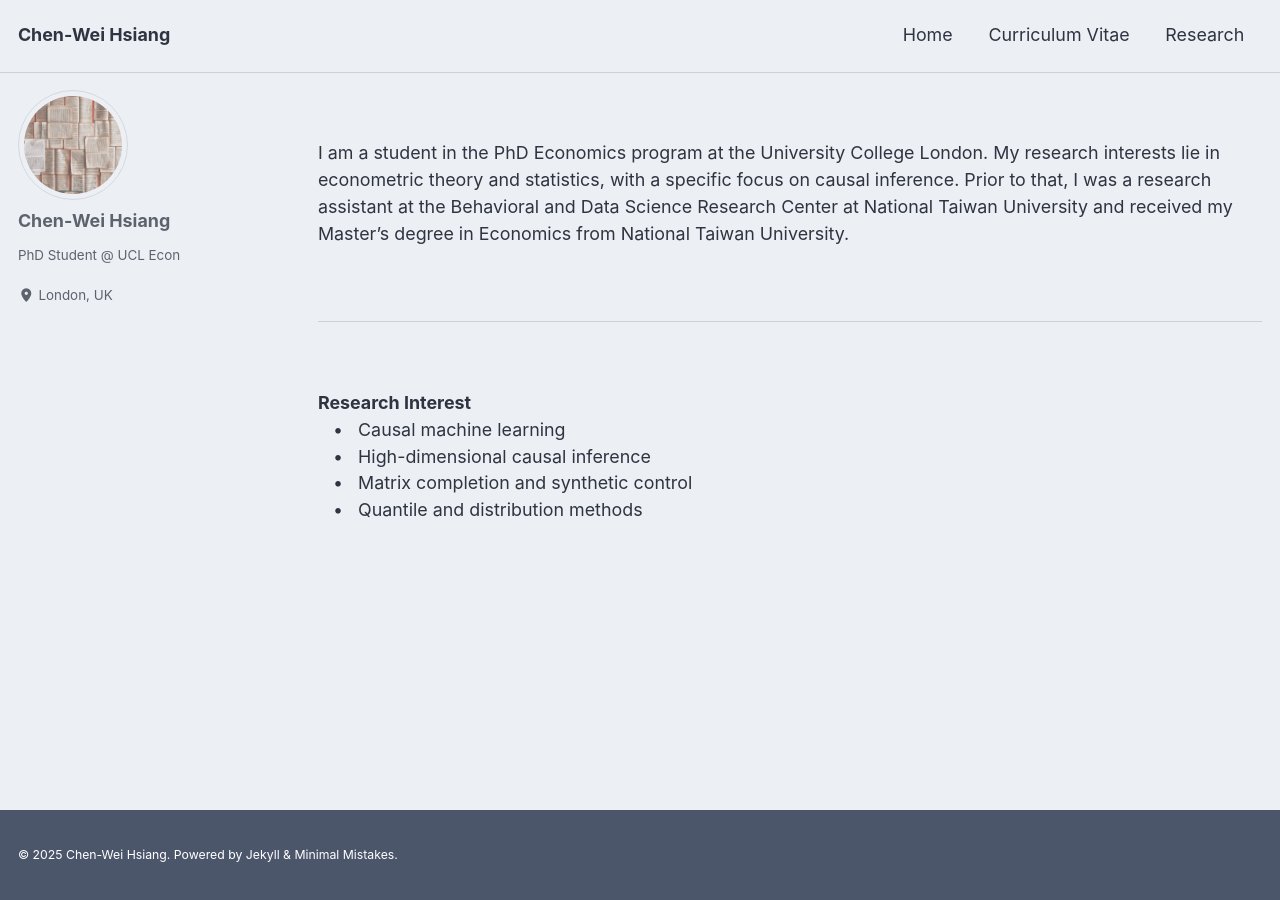
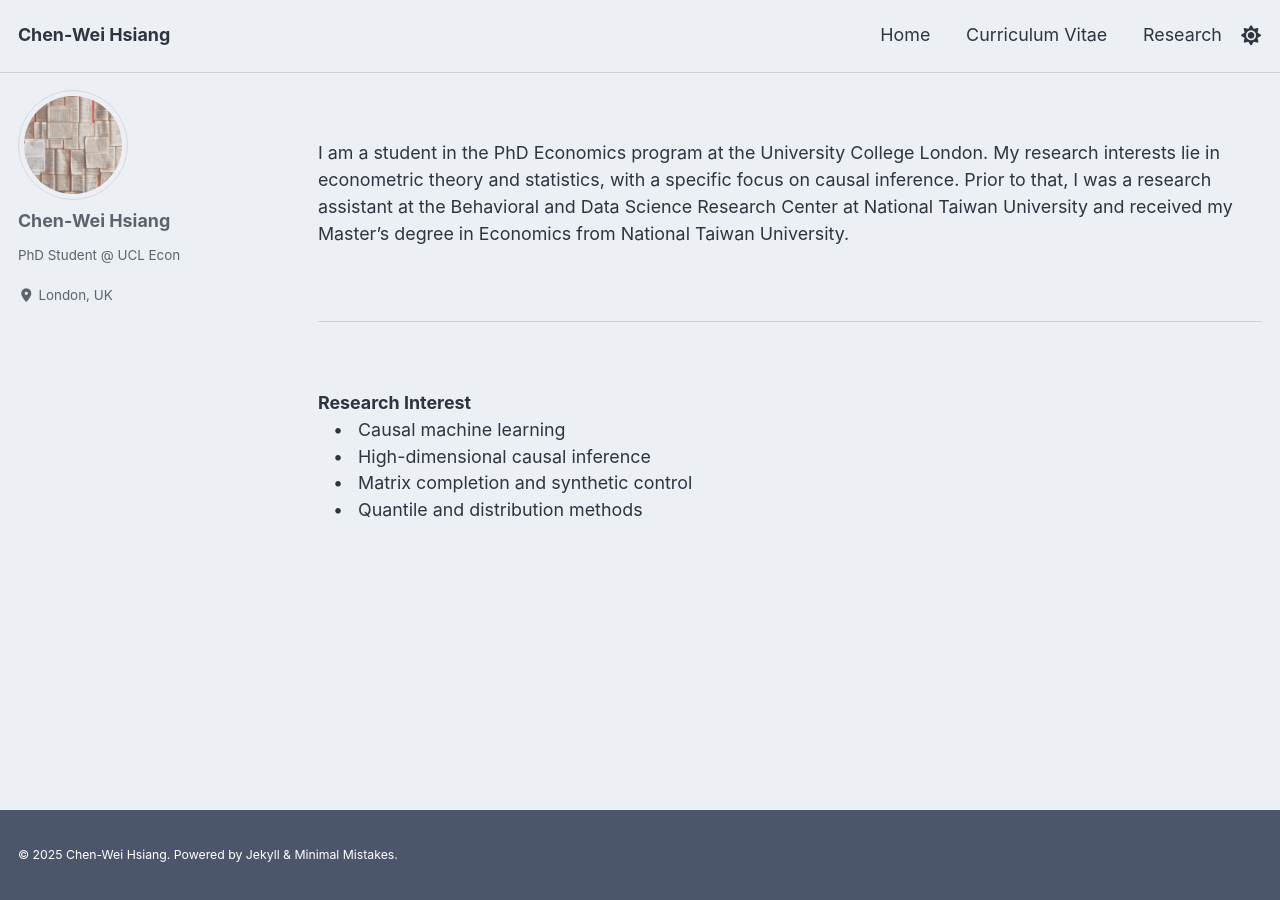
Before and after one commit to chenweihsiang/chenweihsiang.github.io, a Jekyll site: the page built from index.md, in a window 1280 px wide. Built offline with Jekyll 4.4.1, drawn with Linux system fonts in a browser that asks for light colours; cached includes are drawn as plain includes.

Commit message:
Update masthead.html

```diff
--- a/_includes/masthead.html
+++ b/_includes/masthead.html
@@ -22,6 +22,7 @@
             </li>
           {%- endfor -%}
         </ul>
+        <i class="fas fa-fw fa-sun" aria-hidden="true" onclick="node1=document.getElementById('theme_source');node2=document.getElementById('theme_source_2');if(node1.getAttribute('rel')=='stylesheet'){node1.setAttribute('rel', 'stylesheet alternate'); node2.setAttribute('rel', 'stylesheet');sessionStorage.setItem('theme', 'dark');}else{node2.setAttribute('rel', 'stylesheet alternate'); node1.setAttribute('rel', 'stylesheet');sessionStorage.setItem('theme', 'light');} return false;"></i>
         {% if site.search == true %}
         <button class="search__toggle" type="button">
           <span class="visually-hidden">{{ site.data.ui-text[site.locale].search_label | default: "Toggle search" }}</span>
```
